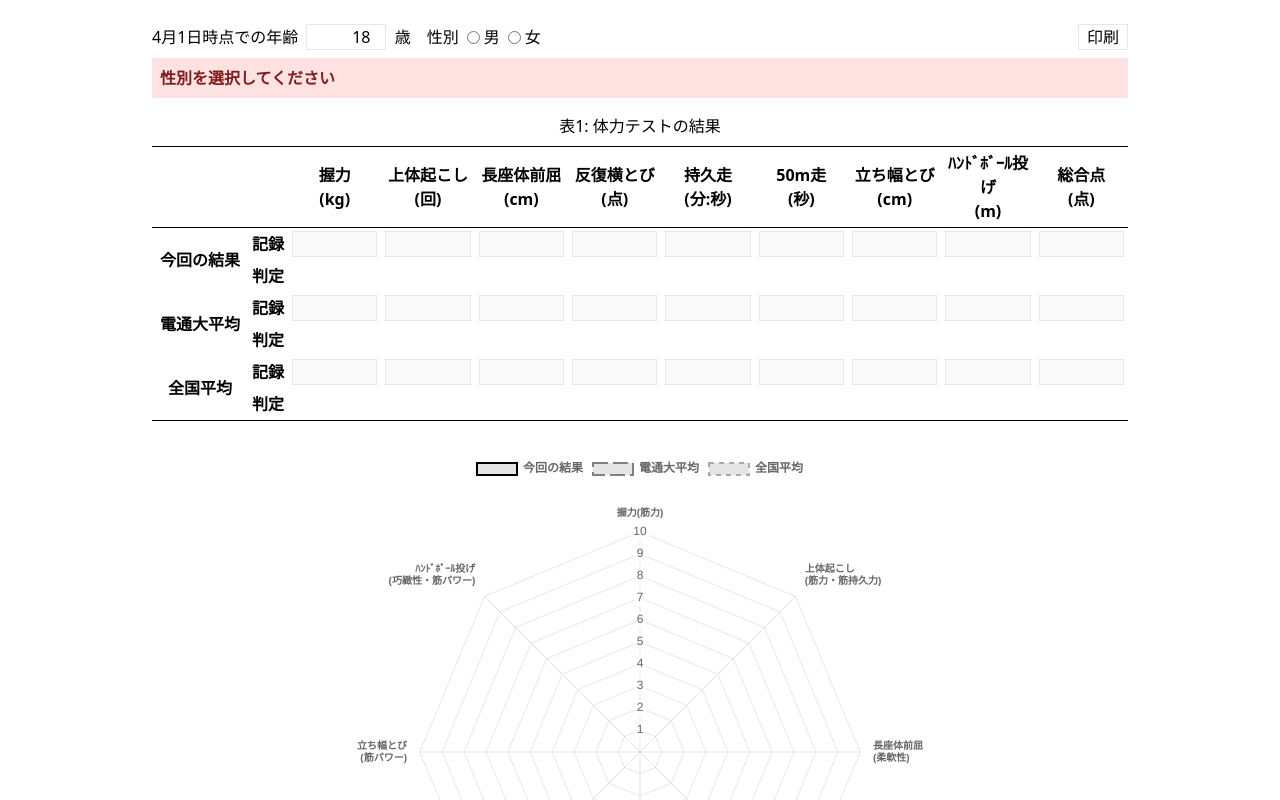
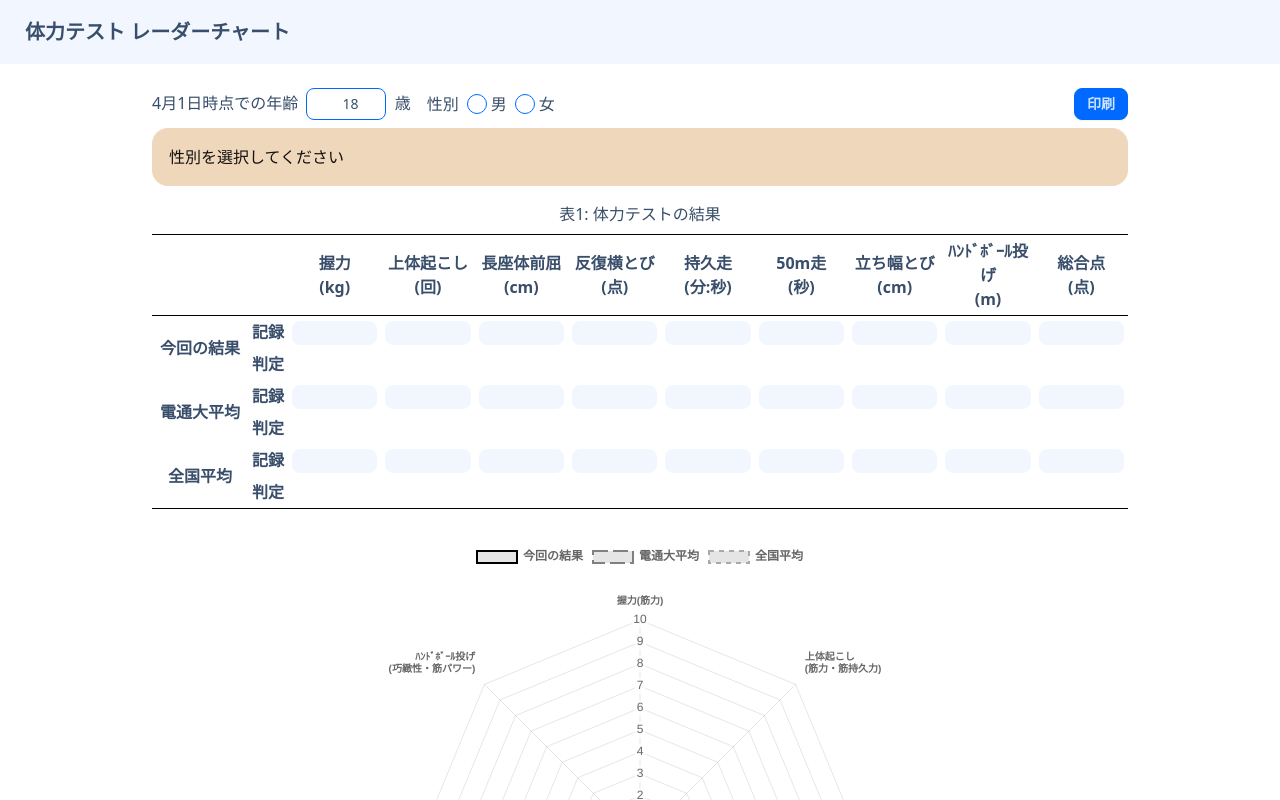
Before and after one commit to laddge/sportstest-chart, a Vue app: page / in a window 1280 px wide. Shown: the top 800 px of the page. Built offline with nearby package versions, Linux system fonts and the light colour scheme.

Commit message:
feat: daisyuiを導入

```diff
--- a/package.json
+++ b/package.json
@@ -17,6 +17,7 @@
   "devDependencies": {
     "@vitejs/plugin-vue": "^5.1.2",
     "autoprefixer": "^10.4.20",
+    "daisyui": "^4.12.10",
     "postcss": "^8.4.45",
     "tailwindcss": "^3.4.11",
     "typescript": "^5.5.3",
--- a/src/App.vue
+++ b/src/App.vue
@@ -10,11 +10,15 @@ const age = ref(18)
 </script>
 
 <template>
+  <div>
+    <div class="navbar bg-base-200 print:hidden">
+      <button class="btn btn-ghost text-xl">体力テスト レーダーチャート</button>
+    </div>
     <div class="max-w-[1024px] mx-auto p-6 print:p-8 print:text-xs">
-    <div class="flex items-center">
+      <div class="flex items-center flex-wrap">
         <div>
           4月1日時点での年齢
-        <input type="number" v-model="age" class="border w-20 text-right mx-1 print:hidden" />
+          <input type="number" v-model="age" class="input input-bordered input-sm input-primary w-20 text-right mx-1 print:hidden" />
           <span class="hidden print:inline-block w-8 text-right">{{ age }}</span>
           歳
         </div>
@@ -22,11 +26,11 @@ const age = ref(18)
           性別
           <div class="print:hidden ml-2 flex items-center">
             <label class="cursor-pointer flex items-center">
-            <input type="radio" value="m" v-model="gender" class="mr-1" />
+              <input type="radio" value="m" v-model="gender" class="radio radio-primary mr-1 size-5" />
               男
             </label>
             <label class="cursor-pointer flex items-center ml-2">
-            <input type="radio" value="f" v-model="gender" class="mr-1" />
+              <input type="radio" value="f" v-model="gender" class="radio radio-primary mr-1 size-5" />
               女
             </label>
           </div>
@@ -39,14 +43,15 @@ const age = ref(18)
           </div>
         </div>
         <div class="ml-auto print:hidden">
-        <button onclick="window.print()" class="border px-2">印刷</button>
+          <button onclick="window.print()" class="btn btn-sm btn-primary">印刷</button>
         </div>
       </div>
-    <div  v-if="!gender" class="text-red-900 bg-red-100 font-bold p-2 rounded-sm mt-2">
+      <div  v-if="!gender" class="alert alert-warning mt-2 print:hidden">
         性別を選択してください
       </div>
       <Table />
       <Chart />
+    </div>
   </div>
 </template>
 
--- a/src/components/Table.vue
+++ b/src/components/Table.vue
@@ -23,15 +23,15 @@ const {
         <tr class="border-y border-black">
           <th></th>
           <th></th>
-          <th class="p-1">握力<br />(kg)</th>
-          <th class="p-1">上体起こし<br />(回)</th>
-          <th class="p-1">長座体前屈<br />(cm)</th>
-          <th class="p-1">反復横とび<br />(点)</th>
-          <th class="p-1">持久走<br />(分:秒)</th>
-          <th class="p-1">50m走<br />(秒)</th>
-          <th class="p-1">立ち幅とび<br />(cm)</th>
-          <th class="p-1">ﾊﾝﾄﾞﾎﾞｰﾙ投げ<br />(m)</th>
-          <th class="p-1">総合点<br />(点)</th>
+          <th class="p-1 min-w-16">握力<br />(kg)</th>
+          <th class="p-1 min-w-16">上体起こし<br />(回)</th>
+          <th class="p-1 min-w-16">長座体前屈<br />(cm)</th>
+          <th class="p-1 min-w-16">反復横とび<br />(点)</th>
+          <th class="p-1 min-w-16">持久走<br />(分:秒)</th>
+          <th class="p-1 min-w-16">50m走<br />(秒)</th>
+          <th class="p-1 min-w-16">立ち幅とび<br />(cm)</th>
+          <th class="p-1 min-w-16">ﾊﾝﾄﾞﾎﾞｰﾙ投げ<br />(m)</th>
+          <th class="p-1 min-w-16">総合点<br />(点)</th>
         </tr>
       </thead>
       <tbody>
@@ -39,7 +39,7 @@ const {
           <th rowspan="2" class="text-nowrap p-2">今回の結果</th>
           <th class="text-nowrap p-1">記録</th>
           <td v-for="n in 9" :key="n" class="px-1 text-center">
-            <input v-model="result[n - 1]" class="w-full min-w-10 text-center border print:hidden" :disabled="!gender" />
+            <input v-model="result[n - 1]" class="input input-bordered input-xs input-primary w-full text-center border print:hidden" :disabled="!gender" />
             <span class="hidden print:inline">{{ result[n - 1] }}</span>
           </td>
         </tr>
@@ -51,7 +51,7 @@ const {
           <th rowspan="2" class="text-nowrap p-2">電通大平均</th>
           <th class="text-nowrap p-1">記録</th>
           <td v-for="n in 9" :key="n" class="px-1 text-center">
-            <input v-model="uecAve[n - 1]" class="w-full text-center border print:hidden" :disabled="!gender" />
+            <input v-model="uecAve[n - 1]" class="input input-bordered input-xs input-primary w-full text-center border print:hidden" :disabled="!gender" />
             <span class="hidden print:inline">{{ uecAve[n - 1] }}</span>
           </td>
         </tr>
@@ -63,7 +63,7 @@ const {
           <th rowspan="2" class="text-nowrap p-2">全国平均</th>
           <th class="text-nowrap p-1">記録</th>
           <td v-for="n in 9" :key="n" class="px-1 text-center">
-            <input v-model="jpnAve[n - 1]" class="w-full text-center border print:hidden" :disabled="!gender" />
+            <input v-model="jpnAve[n - 1]" class="input input-bordered input-xs input-primary w-full text-center border print:hidden" :disabled="!gender" />
             <span class="hidden print:inline">{{ jpnAve[n - 1] }}</span>
           </td>
         </tr>
--- a/tailwind.config.js
+++ b/tailwind.config.js
@@ -4,5 +4,8 @@ export default {
   theme: {
     extend: {},
   },
-  plugins: [],
+  plugins: [require('daisyui')],
+  daisyui: {
+    themes: ['winter'],
+  },
 }
```
Also changed, not shown: 1 other file (tests, documents, lock files or other folders). Lines whose indentation alone changed are shown as unchanged.
